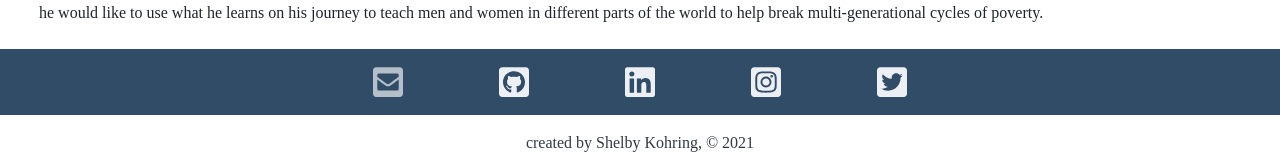
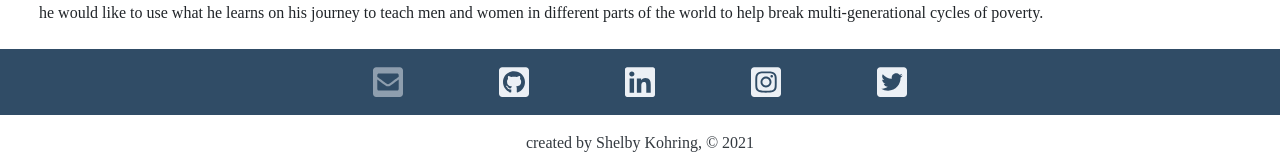
Before and after one commit to kohringsw/kohring-react, a React (Create React App) app: page / in a window 1280 px wide. In both pictures the pointer is over the link 388 px from the left and 1177 px from the top of the page. Shown: the part 1095-1250 px from the top of the page. Built offline with nearby package versions, Linux system fonts and the light colour scheme.

Commit message:
debugging hover issues

```diff
--- a/src/index.css
+++ b/src/index.css
@@ -131,10 +131,6 @@ header nav ul li a:hover {
   border-bottom: 1px solid var(--first-color);
 }
 
-.hike-now:hover {
-  opacity: 100%;
-}
-
 .container {
   padding: 0 0 0 25px;
 }
@@ -153,7 +149,7 @@ header nav ul li a:hover {
 }
 
 .img:hover {
-  opacity: 70%;
+  opacity: .7;
 }
 
 .button {
@@ -163,7 +159,7 @@ header nav ul li a:hover {
 }
 
 .button:hover {
-  opacity: 70%;
+  opacity: .7;
 }
 
 .footer {
@@ -178,7 +174,7 @@ header nav ul li a:hover {
 }
 
 .icon:hover {
-  opacity: 70%;
+  opacity: .5;
 }
 
 .references div {
```
